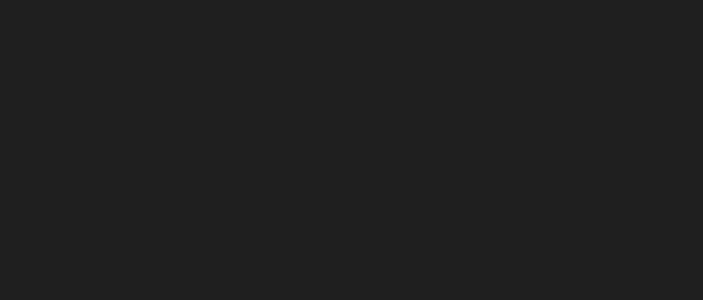
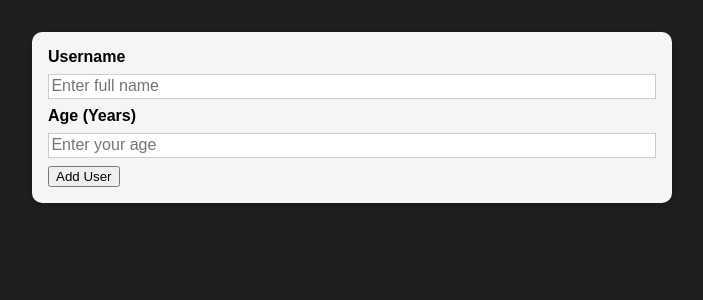
Before and after one commit to milosDamjanovic17/practice-project, a React (Create React App) app: page / in a window 1280 px wide. Shown: the top 300 px of the page, without its empty margins (288-991 px from the left). Built offline with nearby package versions, Linux system fonts and the light colour scheme.

Commit message:
Added reusable Card component and AddUser component

```diff
--- a/src/App.js
+++ b/src/App.js
@@ -1,10 +1,10 @@
-import React from 'react';
-
+import React from "react";
+import AddUser from "./Components/Users/AddUser";
 
 function App() {
   return (
     <div>
-
+      <AddUser />
     </div>
   );
 }
--- a/src/Components/UI/Button.js
+++ /dev/null
@@ -1,6 +0,0 @@
-import React from "react";
-import style from "./Button.module.css";
-
-const Button = (props) => {};
-
-export default Button;
--- /dev/null
+++ b/src/Components/UI/Card.js
@@ -0,0 +1,10 @@
+import React from "react";
+import style from "./Card.module.css";
+
+const Card = (props) => {
+  return (
+    <div className={`${style.card} ${props.className}`}>{props.children}</div>
+  );
+};
+
+export default Card;
--- /dev/null
+++ b/src/Components/UI/Card.module.css
@@ -0,0 +1,5 @@
+.card {
+  background: whitesmoke;
+  box-shadow: 0 2px 8px rgba(0, 0, 0, 0.25);
+  border-radius: 10px;
+}
--- /dev/null
+++ b/src/Components/Users/AddUser.js
@@ -0,0 +1,23 @@
+import React from "react";
+import style from "./AddUser.module.css";
+import Card from "../UI/Card";
+
+const AddUser = (props) => {
+  const AddUserHandler = (event) => {
+    event.preventDefault();
+  };
+
+  return (
+    <Card className={style.input}>
+      <form onSubmit={AddUserHandler}>
+        <label htmlFor="username">Username</label>
+        <input id="username" type="text" placeholder="Enter full name" />
+        <label htmlFor="age">Age (Years)</label>
+        <input id="age" type="number" placeholder="Enter your age" />
+        <button type="submit">Add User</button>
+      </form>
+    </Card>
+  );
+};
+
+export default AddUser;
--- /dev/null
+++ b/src/Components/Users/AddUser.module.css
@@ -0,0 +1,26 @@
+.input {
+  margin: 2rem auto;
+  padding: 1rem;
+  width: 90%;
+  max-width: 40rem;
+}
+
+.input label {
+  display: block;
+  font-weight: bold;
+  margin-bottom: 0.5rem;
+}
+
+.input input {
+  font: inherit;
+  display: block;
+  width: 100%;
+  border: 1px solid #ccc;
+  padding: 0.15rem;
+  margin-bottom: 0.5rem;
+}
+
+.input input:focus {
+  outline: none;
+  border-color: #4f005f;
+}
```
Also changed, not shown: src/Components/UI/Button.module.css (deleted).
